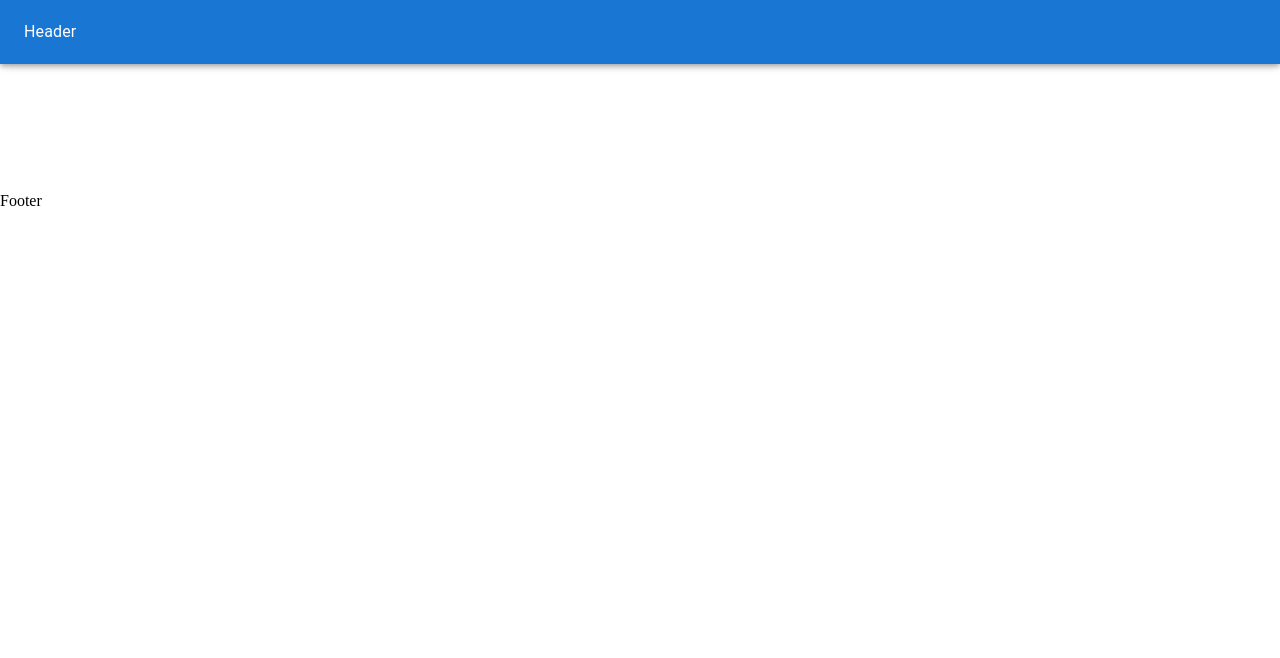
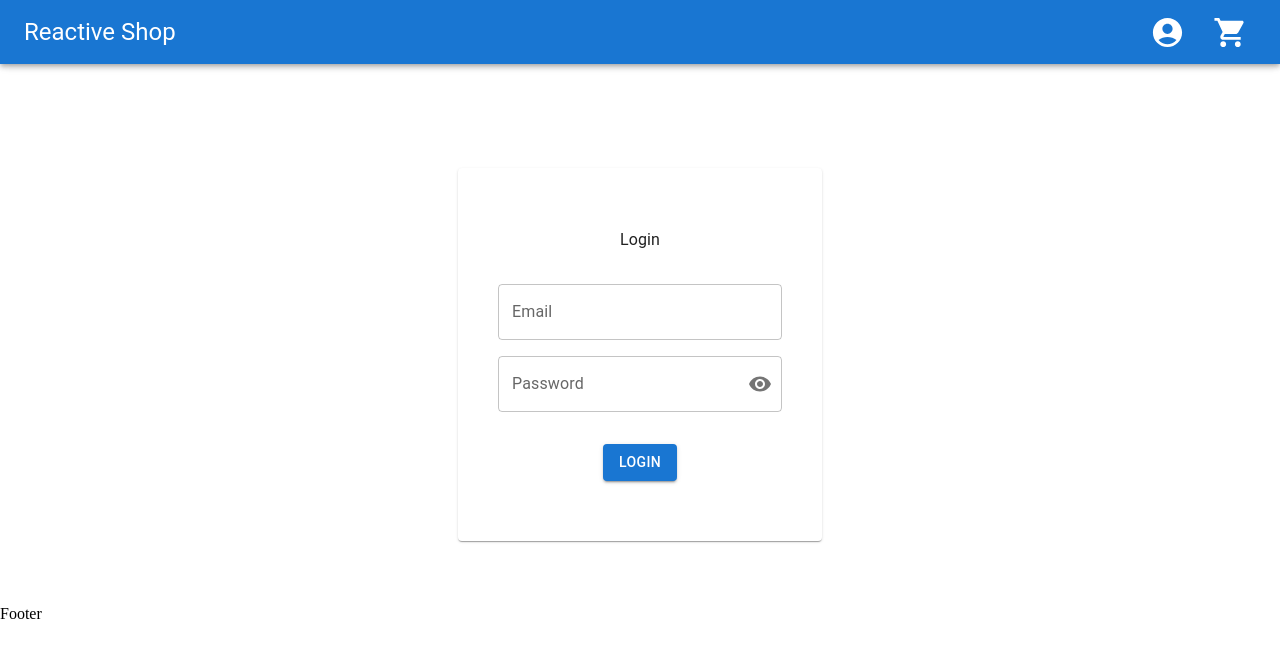
Before and after one commit to juancmandev/reactive-store, a React (Vite) app: page /login in a window 1280 px wide. Before the commit this address had no page. Shown: the top 658 px of the page. Built offline with nearby package versions, Linux system fonts and the light colour scheme.

Commit message:
add login page

```diff
--- a/package.json
+++ b/package.json
@@ -11,14 +11,18 @@
   "dependencies": {
     "@emotion/react": "^11.10.5",
     "@emotion/styled": "^11.10.5",
+    "@mui/icons-material": "^5.10.14",
     "@mui/material": "^5.10.14",
     "react": "^18.2.0",
     "react-dom": "^18.2.0",
-    "react-router-dom": "^6.4.3"
+    "react-router-dom": "^6.4.3",
+    "styled-components": "^5.3.6"
   },
   "devDependencies": {
+    "@types/node": "^18.11.9",
     "@types/react": "^18.0.24",
     "@types/react-dom": "^18.0.8",
+    "@types/styled-components": "^5.1.26",
     "@vitejs/plugin-react": "^2.2.0",
     "typescript": "^4.6.4",
     "vite": "^3.2.3"
--- a/src/components/Header.tsx
+++ b/src/components/Header.tsx
@@ -1,10 +1,26 @@
-import { Typography, AppBar, Toolbar } from '@mui/material';
+import { Typography, AppBar, Toolbar, IconButton, Stack } from '@mui/material';
+import { NavLink } from 'react-router-dom';
+import AccountCircleIcon from '@mui/icons-material/AccountCircle';
+import { UserHeaderContainer } from '../styles/';
+import ShoppingCartIcon from '@mui/icons-material/ShoppingCart';
 
 const Header = () => {
   return (
     <AppBar>
-      <Toolbar>
-        <Typography>Header</Typography>
+      <Toolbar sx={{ justifyContent: 'space-between' }}>
+        <NavLink to='/'>
+          <Typography variant='h5'>Reactive Shop</Typography>
+        </NavLink>
+        <UserHeaderContainer>
+          <NavLink to='/login'>
+            <IconButton>
+              <AccountCircleIcon fontSize='large' sx={{ color: '#fff' }} />
+            </IconButton>
+          </NavLink>
+          <IconButton>
+            <ShoppingCartIcon fontSize='large' sx={{ color: '#fff' }} />
+          </IconButton>
+        </UserHeaderContainer>
       </Toolbar>
     </AppBar>
   );
--- /dev/null
+++ b/src/components/ProductCard.tsx
@@ -0,0 +1,47 @@
+import {
+  Card,
+  CardActionArea,
+  CardMedia,
+  CardContent,
+  Typography,
+  CardActions,
+  Stack,
+  Button,
+  IconButton,
+} from '@mui/material';
+import AddShoppingCartIcon from '@mui/icons-material/AddShoppingCart';
+import FavoriteIcon from '@mui/icons-material/Favorite';
+
+const ProductCard = () => {
+  return (
+    <Card sx={{ maxWidth: 300 }}>
+      <CardActionArea>
+        <CardMedia
+          component='img'
+          height='160'
+          image='https://media.revistagq.com/photos/61641b095c35f3d47d7c5454/1:1/w_1600%2Cc_limit/Metroid-Dread.jpeg'
+          alt='Metroid Dread'
+        />
+        <CardContent>
+          <Typography variant='h5'>Metroid Dread</Typography>
+          <Typography variant='subtitle1'>$999</Typography>
+        </CardContent>
+      </CardActionArea>
+      <CardActions>
+        <Stack
+          sx={{ width: '100%' }}
+          justifyContent='space-between'
+          direction='row'>
+          <Button sx={{ display: 'flex', gap: 1 }} variant='contained'>
+            <AddShoppingCartIcon /> Add to Cart
+          </Button>
+          <IconButton>
+            <FavoriteIcon fontSize='medium' />
+          </IconButton>
+        </Stack>
+      </CardActions>
+    </Card>
+  );
+};
+
+export default ProductCard;
--- a/src/pages/Home.tsx
+++ b/src/pages/Home.tsx
@@ -1,10 +1,14 @@
-import Typography from '@mui/material/Typography';
+import { Typography } from '@mui/material';
+import ProductCard from '../components/ProductCard';
 
 const Home = () => {
   return (
-    <Typography variant='body1' color='initial'>
-      Home
-    </Typography>
+    <>
+      <ProductCard />
+      <Typography variant='body1' color='initial'>
+        Home
+      </Typography>
+    </>
   );
 };
 
--- /dev/null
+++ b/src/pages/Login.tsx
@@ -0,0 +1,68 @@
+import { useState } from 'react';
+import { ChangeEvent } from 'react';
+import {
+  Paper,
+  Stack,
+  Typography,
+  TextField,
+  FormControl,
+  InputLabel,
+  OutlinedInput,
+  InputAdornment,
+  IconButton,
+  Button,
+} from '@mui/material';
+import { NavLink } from 'react-router-dom';
+import { Visibility, VisibilityOff } from '@mui/icons-material';
+import { LoginContainer } from '../styles';
+
+const Login = () => {
+  const [password, setPassword] = useState('');
+  const [showPassword, setShowPassword] = useState(false);
+
+  const handleClickShowPassword = () => {
+    setShowPassword(!showPassword);
+  };
+
+  const handlePassword = (e: ChangeEvent<HTMLInputElement>) => {
+    setPassword(e.target.value);
+  };
+
+  return (
+    <LoginContainer>
+      <Paper sx={{ padding: '60px 40px' }}>
+        <Stack alignItems='center' spacing={4}>
+          <Typography>Login</Typography>
+          <Stack spacing={2}>
+            <TextField type='email' fullWidth id='email' label='Email' />
+            <FormControl>
+              <InputLabel htmlFor='password'>Password</InputLabel>
+              <OutlinedInput
+                id='password'
+                label='Password'
+                type={showPassword ? 'text' : 'password'}
+                value={password}
+                onChange={handlePassword}
+                endAdornment={
+                  <InputAdornment position='end'>
+                    <IconButton
+                      aria-label='toggle password visibility'
+                      onClick={handleClickShowPassword}
+                      edge='end'>
+                      {showPassword ? <VisibilityOff /> : <Visibility />}
+                    </IconButton>
+                  </InputAdornment>
+                }
+              />
+            </FormControl>
+          </Stack>
+          <NavLink to={'/'}>
+            <Button variant='contained'>Login</Button>
+          </NavLink>
+        </Stack>
+      </Paper>
+    </LoginContainer>
+  );
+};
+
+export default Login;
--- a/src/routes/App.tsx
+++ b/src/routes/App.tsx
@@ -1,6 +1,7 @@
 import { Routes, Route } from 'react-router-dom';
 import Main from '../layouts/Main';
 import Home from '../pages/Home';
+import Login from '../pages/Login';
 import '../styles/global.css';
 
 const App = () => {
@@ -8,6 +9,7 @@ const App = () => {
     <Main>
       <Routes>
         <Route path='/' element={<Home />} />
+        <Route path='/login' element={<Login />} />
       </Routes>
     </Main>
   );
--- a/src/styles/global.css
+++ b/src/styles/global.css
@@ -9,3 +9,8 @@ body {
 .main {
   padding: 128px 24px 64px;
 }
+
+a {
+  color: #fff;
+  text-decoration: none;
+}
--- /dev/null
+++ b/src/styles/index.ts
@@ -0,0 +1,12 @@
+import styled from 'styled-components';
+
+export const UserHeaderContainer = styled.section`
+  display: flex;
+  gap: 12px;
+`;
+
+export const LoginContainer = styled.div`
+  padding-top: 40px;
+  display: grid;
+  place-items: center;
+`;
```
Also changed, not shown: 1 other file (tests, documents, lock files or other folders).
